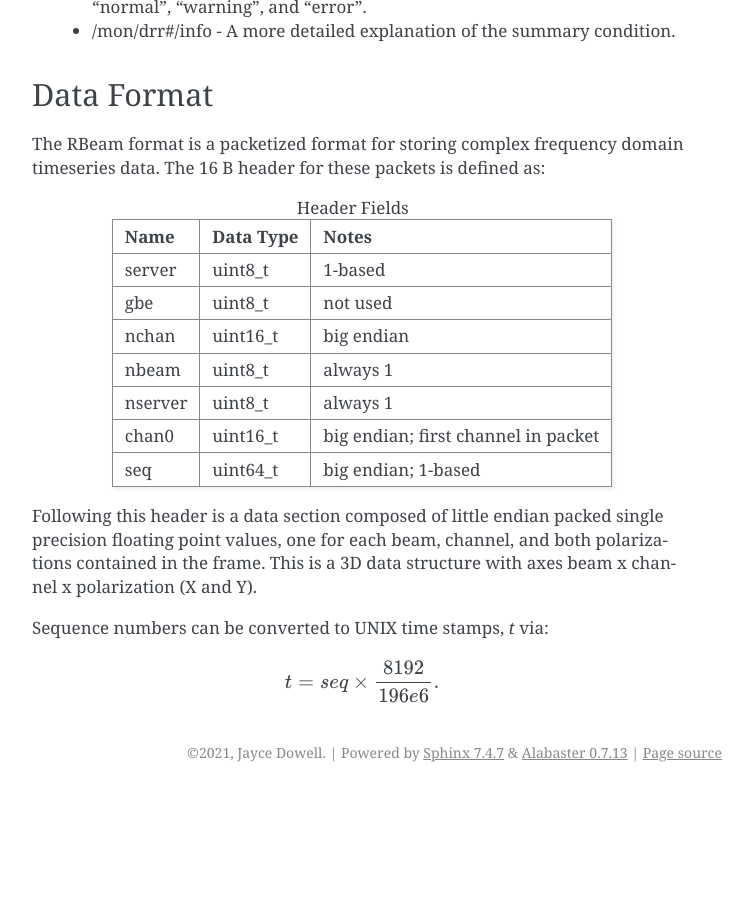
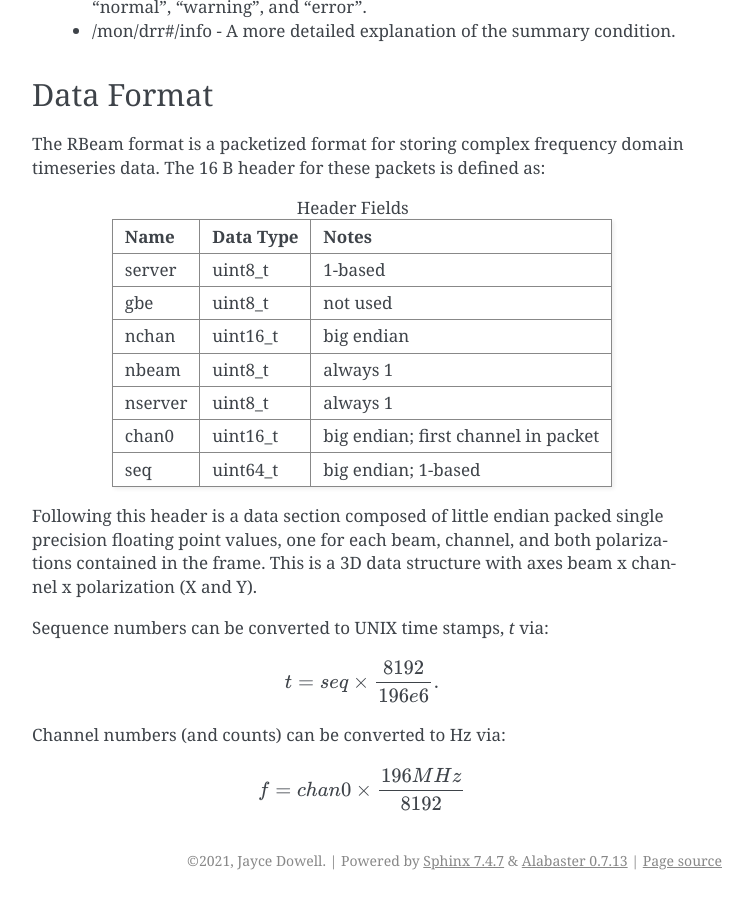
Before and after one commit to lwa-project/ovro_data_recorder, a Sphinx documentation site: the page built from docs/source/rbeam.rst, in a window 1280 px wide and 900 px high, scrolled down 2626 px. Shown: the whole window, without its empty margins (388-1141 px from the left). Built offline with Sphinx 7.4.7, drawn with Linux system fonts in a browser that asks for light colours; formulas are drawn with MathJax 3; before the commit the page ends 3418 px from its top, so only the background shows below that.

Commit message:
Add a note about channel numbers and counts.

```diff
--- a/docs/source/rbeam.rst
+++ b/docs/source/rbeam.rst
@@ -134,3 +134,8 @@ Sequence numbers can be converted to UNIX time stamps, `t` via:
 
 .. math::
   t = seq \times \frac{8192}{196e6}.
+
+Channel numbers (and counts) can be converted to Hz via:
+
+.. math::
+  f = chan0 \times \frac{196 MHz}{8192}
--- a/docs/source/vbeam.rst
+++ b/docs/source/vbeam.rst
@@ -250,3 +250,8 @@ Sequence numbers can be converted to UNIX time stamps, `t` via:
 
 .. math::
   t = seq \times \frac{8192}{196e6}.
+
+Channel numbers (and counts) can be converted to Hz via:
+
+.. math::
+  f = chan0 \times \frac{196 MHz}{8192}
```
